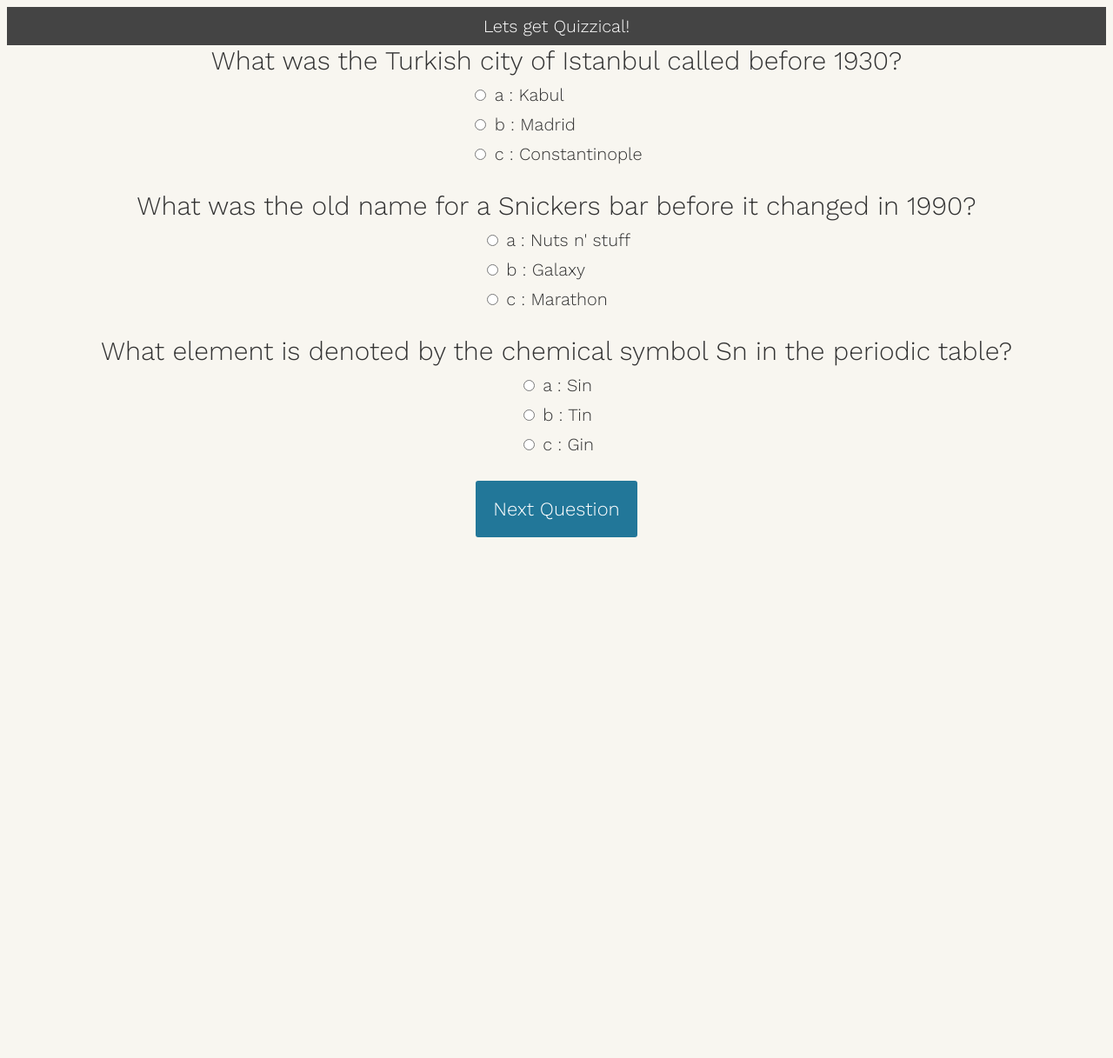
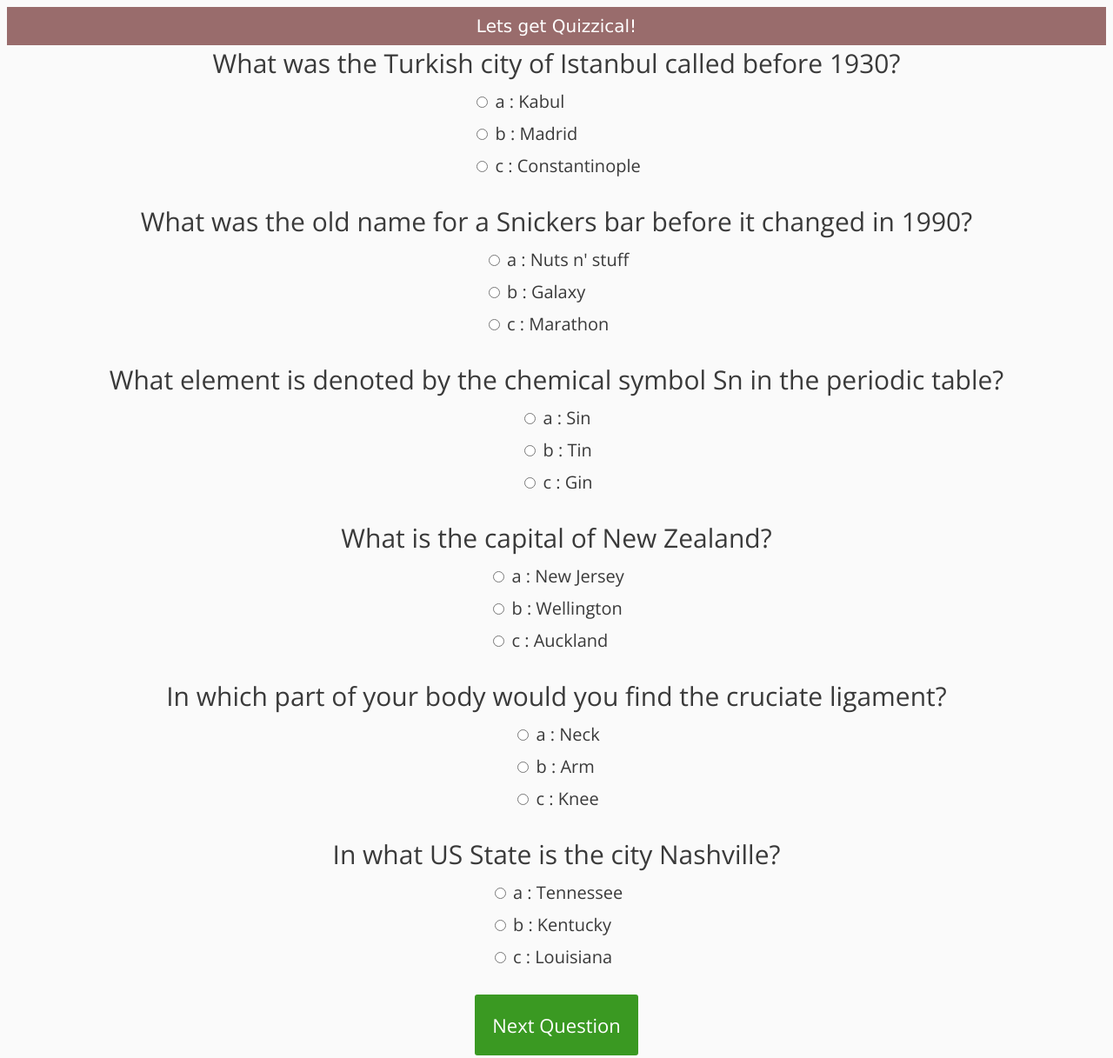
Before and after one commit to GregO44/lets-get-quizzical-, a plain HTML site: page index.html in a window 1280 px wide. Shown: the whole page at 87% size. Before the commit the page ends 800 px from the top, so only its background shows below. Drawn offline with nearby package versions, Linux system fonts and the light colour scheme.

Commit message:
Update readme and add additional styling

```diff
--- a/assets/css/style.css
+++ b/assets/css/style.css
@@ -1,21 +1,22 @@
-@import url(https://fonts.googleapis.com/css?family=Work+Sans:300,600);
+@import url('https://fonts.googleapis.com/css2?family=Open+Sans&family=Roboto:wght@300&display=swap');
 
 body {
 	font-size: 20px;
-	font-family: 'Work Sans', sans-serif;
-	color: #333;
+	font-family: 'Open Sans', sans-serif;
+	color: #3a3a3a;
     font-weight: 300;
     text-align: center;
-    background-color: #f8f6f0;
+    background-color: #fafafa;
 }
 
 h1 {
+    font-family:'Lucida Sans', 'Lucida Sans Regular', 'Lucida Grande', 'Lucida Sans Unicode', Geneva, Verdana, sans-serif;
     font-weight: 300;
     margin: 0px;
     padding: 10px;
     font-size: 20px;
-    background-color: #444;
-    color: #fff;
+    background-color: rgb(153, 108, 108);
+    color: rgb(255, 255, 255);
 }
 
 .question {
@@ -35,9 +36,9 @@ h1 {
 }
 
 button {
-    font-family: 'Work Sans', sans-serif;
+    font-family: 'Open Sans', sans-serif;
 	font-size: 22px;
-	background-color: #279;
+	background-color: rgb(58, 153, 34);
 	color: #fff;
 	border: 0px;
 	border-radius: 3px;
@@ -47,5 +48,5 @@ button {
 }
 
 button:hover {
-	background-color: #38a;
+	background-color: rgb(170, 162, 51);
 }
--- a/assets/js/script.js
+++ b/assets/js/script.js
@@ -1,5 +1,5 @@
 (function(){
-    // Function
+
     function buildQuiz(){
 
       const output = [];
@@ -7,7 +7,6 @@
       myQuestions.forEach(
         (currentQuestion, questionNumber) => {
 
-          // variable to store the list of answers
           const answers = [];
 
           for(letter in currentQuestion.answers){
@@ -119,6 +118,33 @@
           c: "Gin",
         },
         correctAnswer: "b"
+      },
+      {
+        question: "What is the capital of New Zealand?",
+        answers: {
+          a: "New Jersey",
+          b: "Wellington",
+          c: "Auckland",
+        },
+        correctAnswer: "b"
+      },
+      {
+        question: "In which part of your body would you find the cruciate ligament?",
+        answers: {
+          a: "Neck",
+          b: "Arm",
+          c: "Knee",
+        },
+        correctAnswer: "c"
+      },
+      {
+        question: "In what US State is the city Nashville?",
+        answers: {
+          a: "Tennessee",
+          b: "Kentucky",
+          c: "Louisiana",
+        },
+        correctAnswer: "a"
       }
     ];
 
```
Also changed, not shown: 1 other file.
